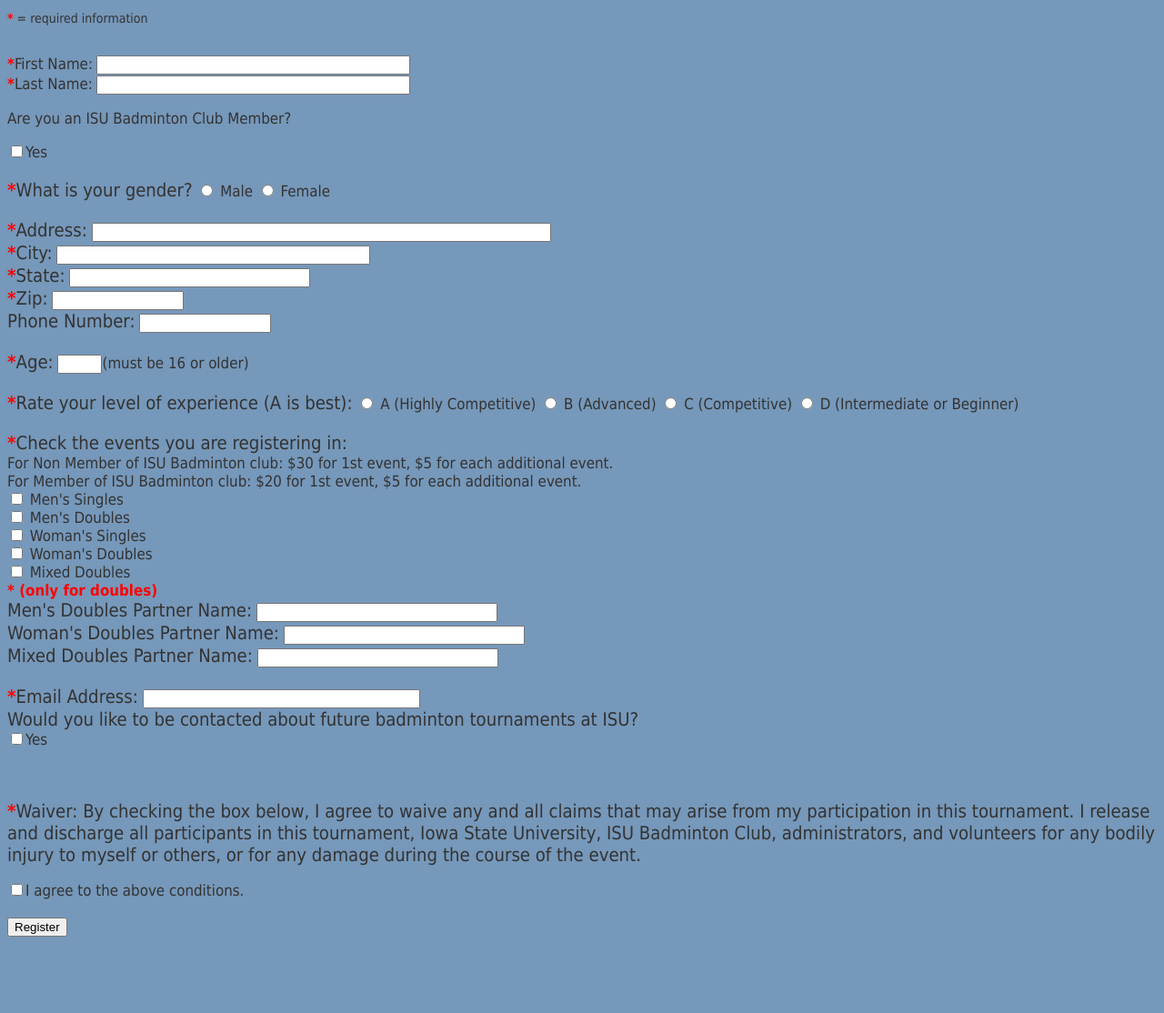
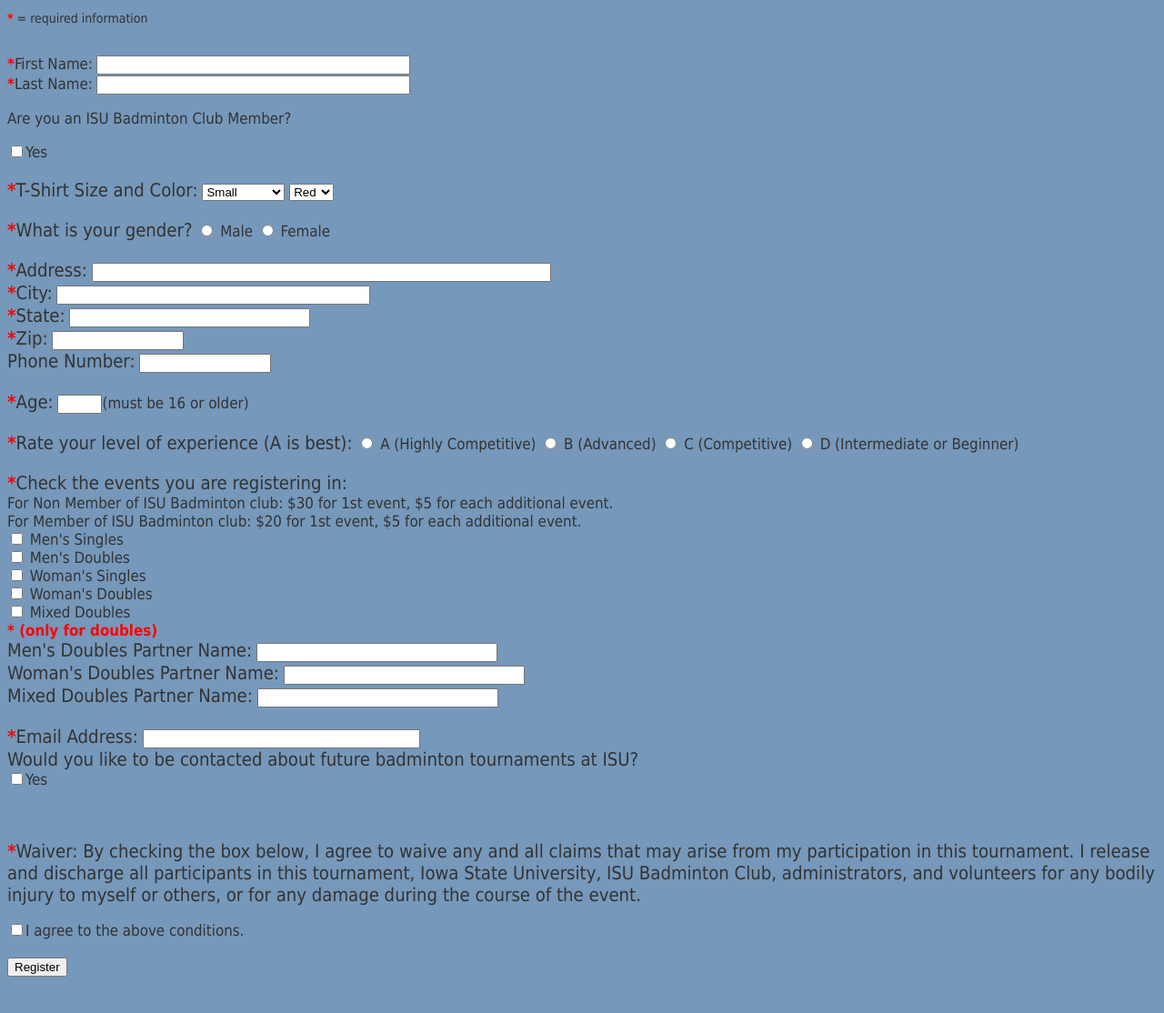
Before and after one commit to firefly2442/badminton_registration, a PHP site: page /register.php in a window 1280 px wide. Shown: the part 266-1380 px from the top of the page at 91% size. Before the commit the page ends 1296 px from the top, so only its background shows below. Run offline with PHP 8.4, Linux system fonts and the light colour scheme.

Commit message:
add t-shirt size and color

```diff
--- a/SQL/badminton.sql
+++ b/SQL/badminton.sql
@@ -24,6 +24,8 @@ CREATE TABLE IF NOT EXISTS `tournament` (
   `first_name` varchar(255) NOT NULL,
   `last_name` varchar(255) NOT NULL,
   `club_member` tinyint(1) NOT NULL,
+  `tshirtsize` varchar(255) NOT NULL,
+  `tshirtcolor` varchar(255) NOT NULL,
   `gender` varchar(255) NOT NULL,
   `address` varchar(255) NOT NULL,
   `city` varchar(255) NOT NULL,
--- a/admin.php
+++ b/admin.php
@@ -203,7 +203,7 @@ $(document).ready(function(){
 
 <table>
 <tr>
-<th>Name</th><th>Club<br>Member</th><th>Gender</th><th>Address/Phone</th><th>Age</th><th>Exp.<br>Level</th><th>Men's<br>Singles</th>
+<th>Name</th><th>Club<br>Member</th><th>T-Shirt Size<br>and Color</th><th>Gender</th><th>Address/Phone</th><th>Age</th><th>Exp.<br>Level</th><th>Men's<br>Singles</th>
 <th>Men's Doubles</th><th>Woman's<br>Singles</th><th>Woman's Doubles</th>
 <th>Mixed Doubles</th><th>Email (Contact Future)</th><th>Payment<br>Received</th><th>Register Date</th>
 </tr>
@@ -221,7 +221,8 @@ while ($row = mysql_fetch_array($result, MYSQL_ASSOC))
 	echo "'>\n";
 		echo "<td class='center'>".$row['first_name']." ".$row['last_name']."</td>";
 		echo "<td class='center'>";
-			echo (($row['club_member'] == true) ? "Yes" : "No");
+			echo (($row['club_member'] == true) ? "Yes" : "No") . "</td>";
+		echo "<td class='center'>".$row['tshirtsize']."(".$row['tshirtcolor'].")</td>";
 		echo "<td class='center'>".$row['gender']."</td>";
 		echo "<td class='center'>".$row['address']."<br>".$row['city'].", ".$row['state']." ".$row['zip']."<br>".$row['phone']."</td>";
 		echo "<td class='center'>".$row['age']."</td>";
--- a/register.php
+++ b/register.php
@@ -134,9 +134,13 @@ if (isset($_POST['submit']))
 		$waiver = filter($_POST['waiver']);
 	} else { $waiver = ""; }
 
+	if (isset($_POST['tshirtsize'])) {
+		$tshirtsize = filter($_POST['tshirtsize']);
+	} else { $tshirtsize = ""; }
 
-
-
+	if (isset($_POST['tshirtcolor'])) {
+		$tshirtcolor = filter($_POST['tshirtcolor']);
+	} else { $tshirtcolor = ""; }
 }
 
 
@@ -181,6 +185,21 @@ echo $tournament_details;
 <input type="checkbox" name="club_member" <?php if (isset($club_member) && $club_member == "on") { echo " checked"; }?>>Yes
 <br>
 <br>
+
+<big><font color=red><b>*</b></font>T-Shirt Size and Color:</big>
+<select name="tshirtsize">
+<option value="Small">Small</option>
+<option value="Medium">Medium</option>
+<option value="Large">Large</option>
+<option value="Extra Large">Extra Large</option>
+</select>
+<select name="tshirtcolor">
+<option value="Red">Red</option>
+<option value="Blue">Blue</option>
+</select>
+<br>
+<br>
+
 
 <div id="error"><div id="gender">You didn't specify a gender.</div></div>
 <script>$("#gender").hide();</script>
@@ -466,6 +485,8 @@ if (isset($_POST['submit']))
 		$query = "INSERT INTO tournament VALUES ('','".$first_name."',
 												'".$last_name."',
 												".$club_member.",
+												'".$tshirtsize."',
+												'".$tshirtcolor."',
 												'".$gender."',
 												'".$address."',
 												'".$city."',
@@ -498,6 +519,7 @@ if (isset($_POST['submit']))
 		$email_body .= "\nMarch 29-30, 2014\n\n";
 		$email_body .= "Name: " . $first_name . " " . $last_name . "\n";
 		$email_body .= "ISU Club Member: " . $club_member . "\n";
+		$email_body .= "T-Shirt Size and Color: " . $tshirtsize . " - " . $tshirtcolor . "\n";
 		$email_body .= "Gender: " . $gender . "\n";
 		$email_body .= "Address: " . $address . " - " . $city . " " . $state . ", " . $zip . "\n";
 		$email_body .= "Phone: " . $phone . "\n";
```
